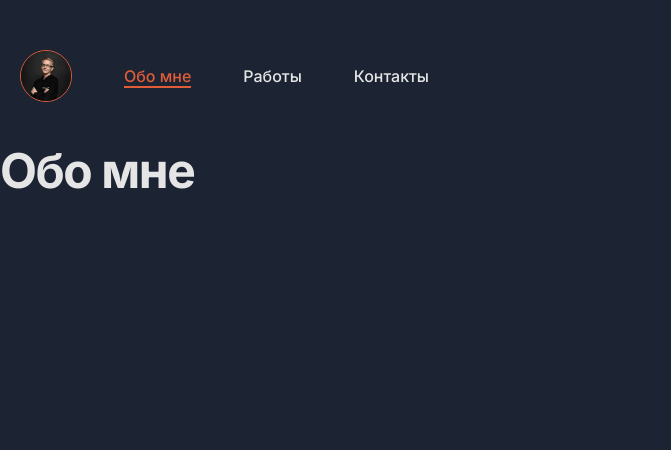
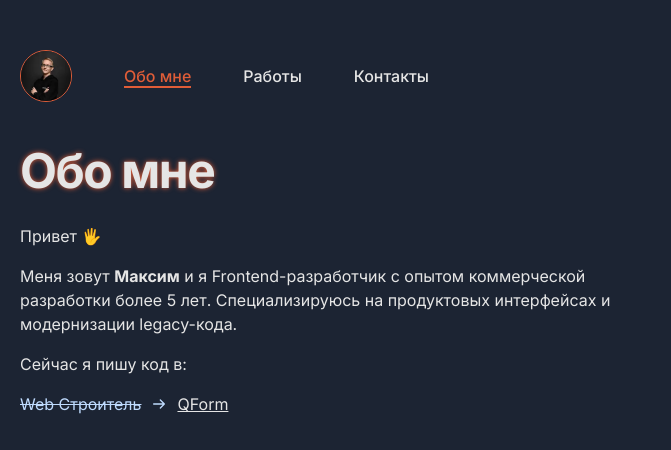
Before and after one commit to samarcev/samarcev.github.io, a Nuxt app: page /about in a window 1280 px wide. Shown: the top 450 px of the page, without its empty margins (0-671 px from the left). Built offline with nearby package versions, Linux system fonts and the light colour scheme.

Commit message:
Страница "Обо мне" - первоначальное описание

```diff
--- a/app/assets/styles/main.scss
+++ b/app/assets/styles/main.scss
@@ -35,6 +35,7 @@ h6 {
   line-height: var(--leading-tight);
   margin-bottom: 0.5em;
   color: var(--foreground);
+  text-shadow: 0 0 5px var(--sidebar-primary);
 }
 
 h1 {
--- a/app/pages/about.vue
+++ b/app/pages/about.vue
@@ -1,5 +1,73 @@
+<script setup lang="ts">
+const workPlaces = [
+  {
+    url: "https://web-str.ru/",
+    title: "Web Строитель",
+  },
+  {
+    url: "https://ru.qform.io/",
+    title: "QForm",
+  },
+];
+</script>
 <template>
-  <section class="page">
-    <h1>Обо мне</h1>
-  </section>
+  <div class="page">
+    <div class="container">
+      <h1>Обо мне</h1>
+      <div>
+        <p>Привет 🖐</p>
+        <p>
+          Меня зовут <b>Максим</b> и я Frontend-разработчик с опытом
+          коммерческой разработки более 5 лет. Специализируюсь на продуктовых
+          интерфейсах и модернизации legacy-кода.
+        </p>
+        <p>Сейчас я пишу код в:</p>
+        <ul class="workplace-list">
+          <li v-for="(item, index) in workPlaces" :key="index">
+            <a :href="item.url" target="_blank">{{ item.title }}</a>
+            <svg
+              width="100%"
+              height="100%"
+              viewBox="0 0 24 24"
+              fill="none"
+              xmlns="http://www.w3.org/2000/svg"
+              v-if="index !== workPlaces.length - 1"
+            >
+              <path
+                d="M4 12H20M20 12L14 6M20 12L14 18"
+                stroke="currentColor"
+                stroke-width="2"
+                stroke-linecap="round"
+                stroke-linejoin="round"
+              />
+            </svg>
+          </li>
+        </ul>
+      </div>
+    </div>
+  </div>
 </template>
+<style lang="scss">
+.workplace-list {
+  display: inline-flex;
+  flex-wrap: wrap;
+  gap: 10px;
+  li {
+    &:not(:last-child) {
+      color: var(--accent-foreground);
+      display: inline-flex;
+      align-items: center;
+      gap: 10px;
+      a {
+        text-decoration: line-through;
+      }
+      svg {
+        width: 1em;
+      }
+    }
+    &:last-child {
+      text-decoration: underline;
+    }
+  }
+}
+</style>
```
